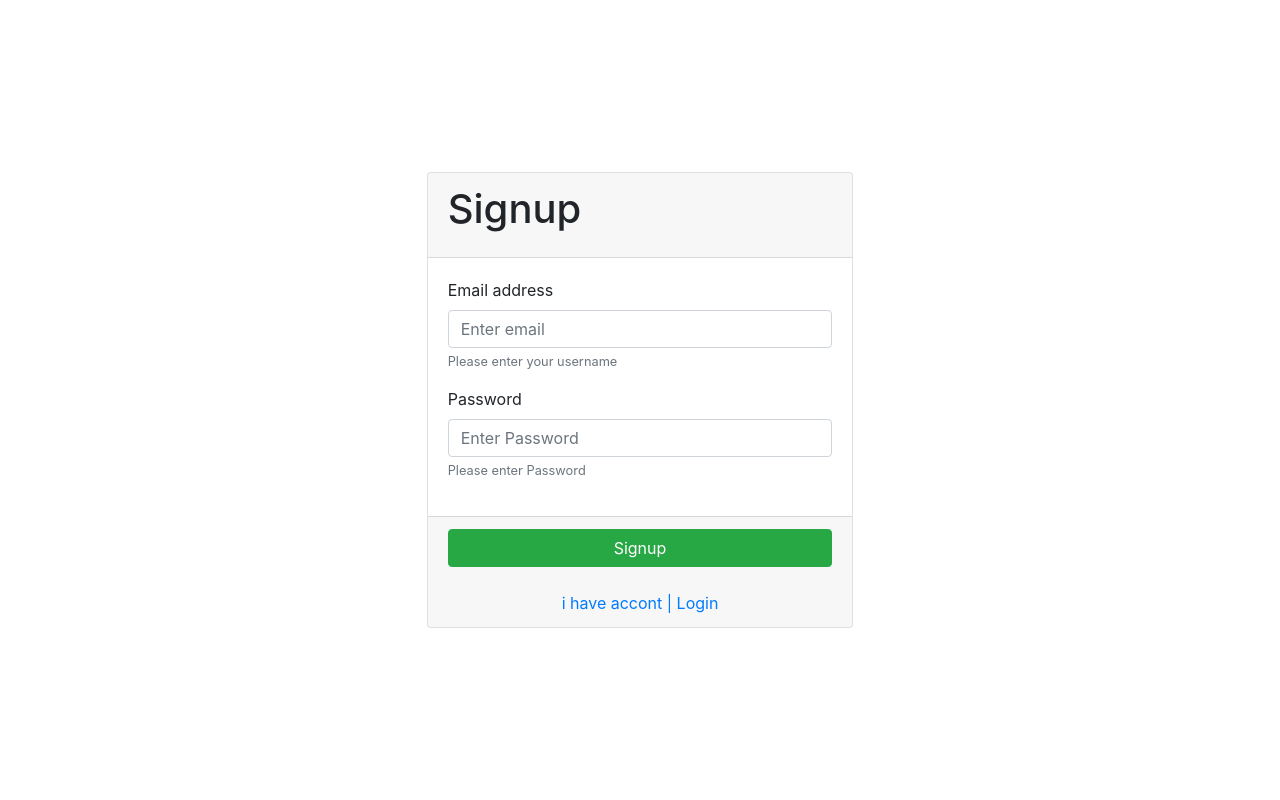
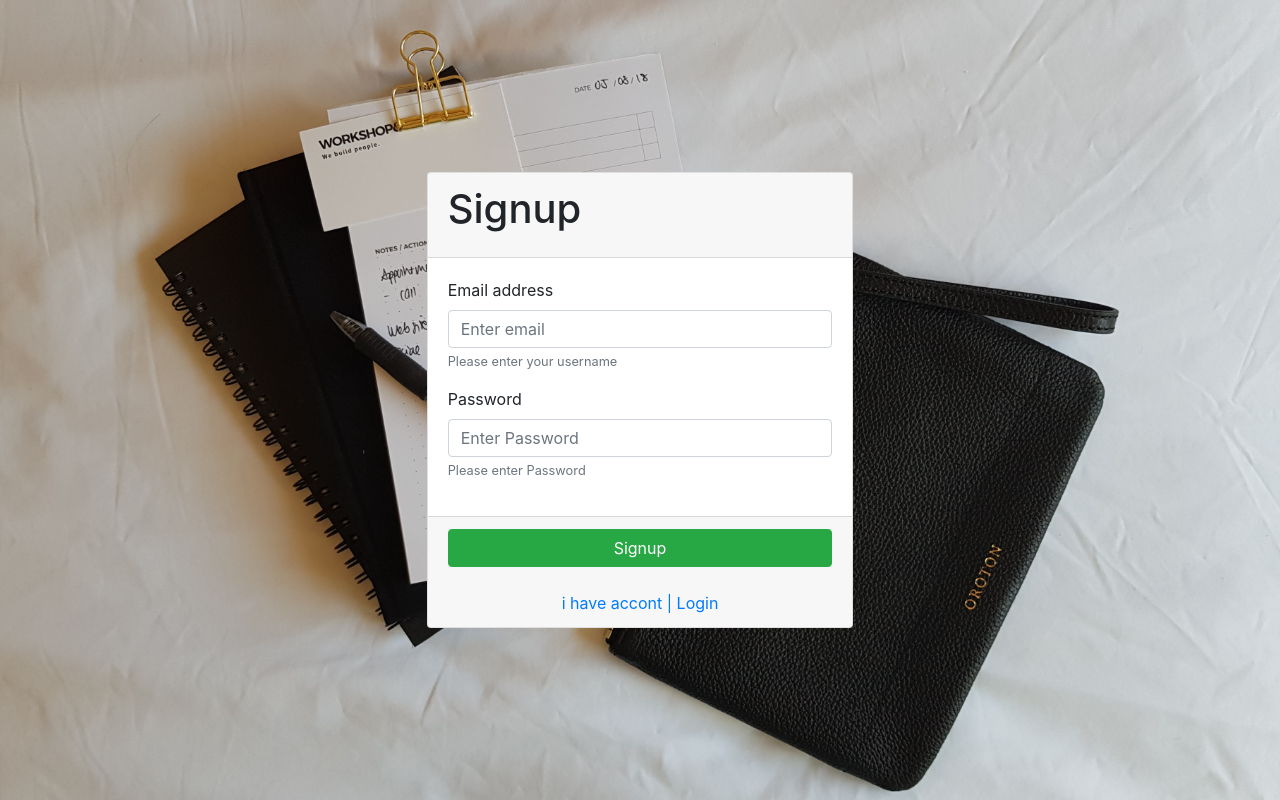
Before and after one commit to mohammadizanloo55/Todoapp, a React (Create React App) app: page /Signup in a window 1280 px wide. Built offline with nearby package versions, Linux system fonts and the light colour scheme.

Commit message:
better style

```diff
--- a/src/App.scss
+++ b/src/App.scss
@@ -7,3 +7,9 @@
   background-color: white;
   color: none;
 }
+.bg-Todo {
+  background-image: url("./Images/Login_Signup.jpg");
+  background-size: cover;
+  background-repeat: no-repeat;
+  background-position: center;
+}
--- a/src/Components/Header/Header.jsx
+++ b/src/Components/Header/Header.jsx
@@ -13,10 +13,10 @@ function Header() {
       <nav className="navbar bg-dark px-0 col-12 d-flex justify-content-center rw mx-0 navbar-dark">
         <div
           onClick={logout}
-          className="col-12 col-md-6 text-white d-flex justify-content-between juc px-0 h3"
+          className="col-12 col-md-6 text-white d-flex justify-content-between  px-0 h3"
         >
-          <span className=""> TODOAPP </span>
-          <button className="btn-danger btn"> logout</button>
+          <span className="ml-3"> TODOAPP </span>
+          <button className="btn-danger mr-3 btn"> logout</button>
         </div>
       </nav>
     </div>
--- a/src/Components/Item/Item.jsx
+++ b/src/Components/Item/Item.jsx
@@ -147,7 +147,7 @@ function Item(props) {
           ) : (
             <p className="m-0 ml-2"> {Itemtext} </p>
           )}
-          <div className="row px-3">
+          <div className="row ml-2 px-md-4 px-0">
             {!IseditedClick ? (
               <div className="col px-0">
                 <button
--- a/src/Components/List_work/List-work.jsx
+++ b/src/Components/List_work/List-work.jsx
@@ -24,8 +24,8 @@ function List_work(param) {
         undones,
       }}
     >
-      <div className="mt-4 px-0 container d-flex justify-content-center ">
-        <div className="row px-1 d-flex col-12 col-md-7  ">
+      <div className="mt-4 px-0  px-sm-4  container d-flex justify-content-center ">
+        <div className="row px-0 d-flex col-12 col-md-7  ">
           <div className="col-12 d-flex px-0  ">
             <TOOGLE_VIEW_LIST />
           </div>
--- a/src/Components/Login/Login.jsx
+++ b/src/Components/Login/Login.jsx
@@ -155,7 +155,7 @@ function Login() {
   } = state;
 
   return (
-    <div className="row mx-0 d-flex justify-content-center align-items-center min-vh-100">
+    <div className="bg-Todo row mx-0 d-flex justify-content-center align-items-center min-vh-100">
       {Iserr ? <Alerter text={errtext} /> : null}
       <div className="card col-12 px-0 col-sm-10 col-md-6 col-lg-5 col-xl-4">
         <div className="card-header">
--- a/src/Components/Signup/Signup.jsx
+++ b/src/Components/Signup/Signup.jsx
@@ -155,7 +155,7 @@ function Signup() {
   } = state;
 
   return (
-    <div className="row mx-0 d-flex justify-content-center align-items-center min-vh-100">
+    <div className="bg-Todo row mx-0 d-flex justify-content-center align-items-center min-vh-100">
       {Iserr ? <Alerter text={errtext} /> : null}
       <div className="card col-12 px-0 col-sm-10 col-md-6 col-lg-5 col-xl-4">
         <div className="card-header">
```
Also changed, not shown: src/Images/Login_Signup.jpg (added).
